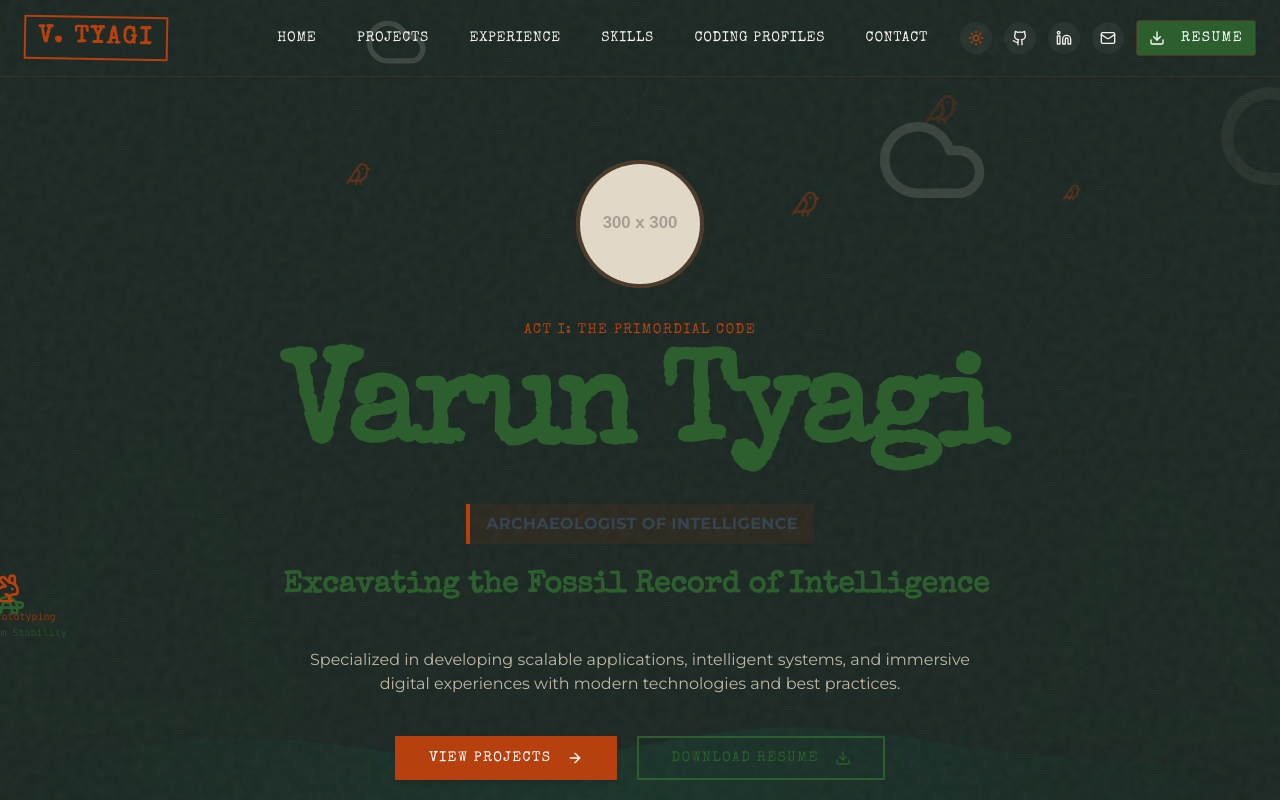
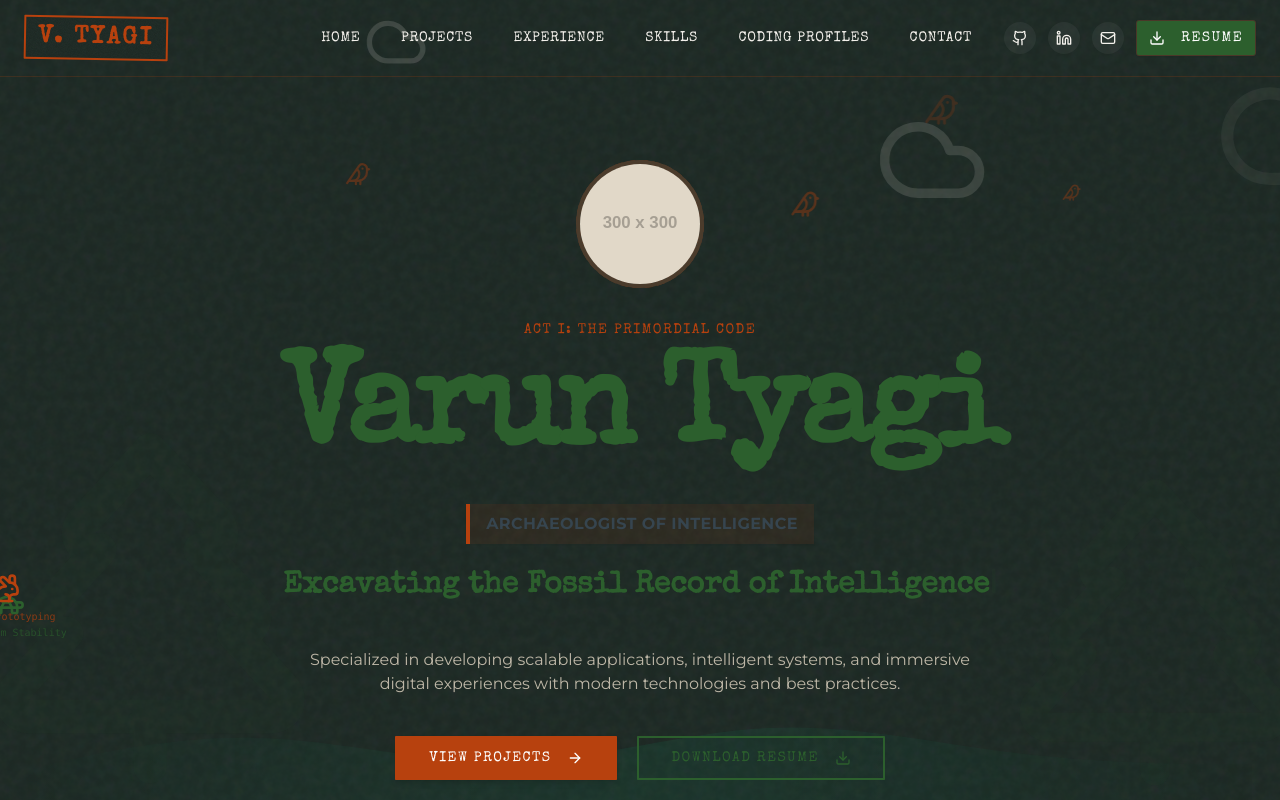
Before and after one commit to Varuno8/resume, a React (Vite) app: page / in a window 1280 px wide. Shown: the top 800 px of the page. Built offline with nearby package versions, Linux system fonts and the light colour scheme.

Commit message:
feat: Enforce dark theme by removing theme toggle functionality and related UI elements.

```diff
--- a/src/components/Navbar.tsx
+++ b/src/components/Navbar.tsx
@@ -71,18 +71,7 @@ const Navbar = () => {
           </ul>
 
           <div className="flex items-center space-x-3">
-            {/* Theme Toggle Button */}
-            <button
-              onClick={toggleTheme}
-              className="p-2 rounded-full bg-white/5 hover:bg-white/10 transition-colors"
-              aria-label="Toggle theme"
-            >
-              {theme === 'dark' ? (
-                <Sun className="h-4 w-4 text-outdoors-rust" />
-              ) : (
-                <Moon className="h-4 w-4 text-outdoors-charcoal" />
-              )}
-            </button>
+
 
             {socialLinks.map((link) => (
               <a
@@ -112,17 +101,7 @@ const Navbar = () => {
         {/* Mobile menu button */}
         <div className="md:hidden flex items-center space-x-2">
           {/* Mobile Theme Toggle */}
-          <button
-            onClick={toggleTheme}
-            className="p-2 rounded-full bg-white/5 hover:bg-white/10 transition-colors"
-            aria-label="Toggle theme"
-          >
-            {theme === 'dark' ? (
-              <Sun className="h-5 w-5 text-outdoors-rust" />
-            ) : (
-              <Moon className="h-5 w-5 text-outdoors-charcoal" />
-            )}
-          </button>
+
 
           <button
             className="p-2 rounded-full bg-white/5 hover:bg-white/10 transition-colors"
--- a/src/context/ThemeContext.tsx
+++ b/src/context/ThemeContext.tsx
@@ -10,30 +10,17 @@ interface ThemeContextType {
 const ThemeContext = createContext<ThemeContextType | undefined>(undefined);
 
 export const ThemeProvider: React.FC<{ children: React.ReactNode }> = ({ children }) => {
-    const [theme, setTheme] = useState<Theme>(() => {
-        // Check localStorage first, otherwise default to light
-        if (typeof window !== 'undefined') {
-            const stored = localStorage.getItem('theme') as Theme;
-            if (stored) return stored;
-            return 'dark';
-        }
-        return 'dark';
-    });
+    const [theme, setTheme] = useState<Theme>('dark');
 
     useEffect(() => {
         const root = document.documentElement;
-        if (theme === 'dark') {
-            root.classList.add('dark');
-            root.classList.remove('light');
-        } else {
-            root.classList.add('light');
-            root.classList.remove('dark');
-        }
-        localStorage.setItem('theme', theme);
-    }, [theme]);
+        root.classList.add('dark');
+        root.classList.remove('light');
+        localStorage.setItem('theme', 'dark');
+    }, []); // Run once on mount to force dark
 
     const toggleTheme = () => {
-        setTheme((prev) => (prev === 'dark' ? 'light' : 'dark'));
+        // Theme toggle disabled - enforced dark mode
     };
 
     return (
```
